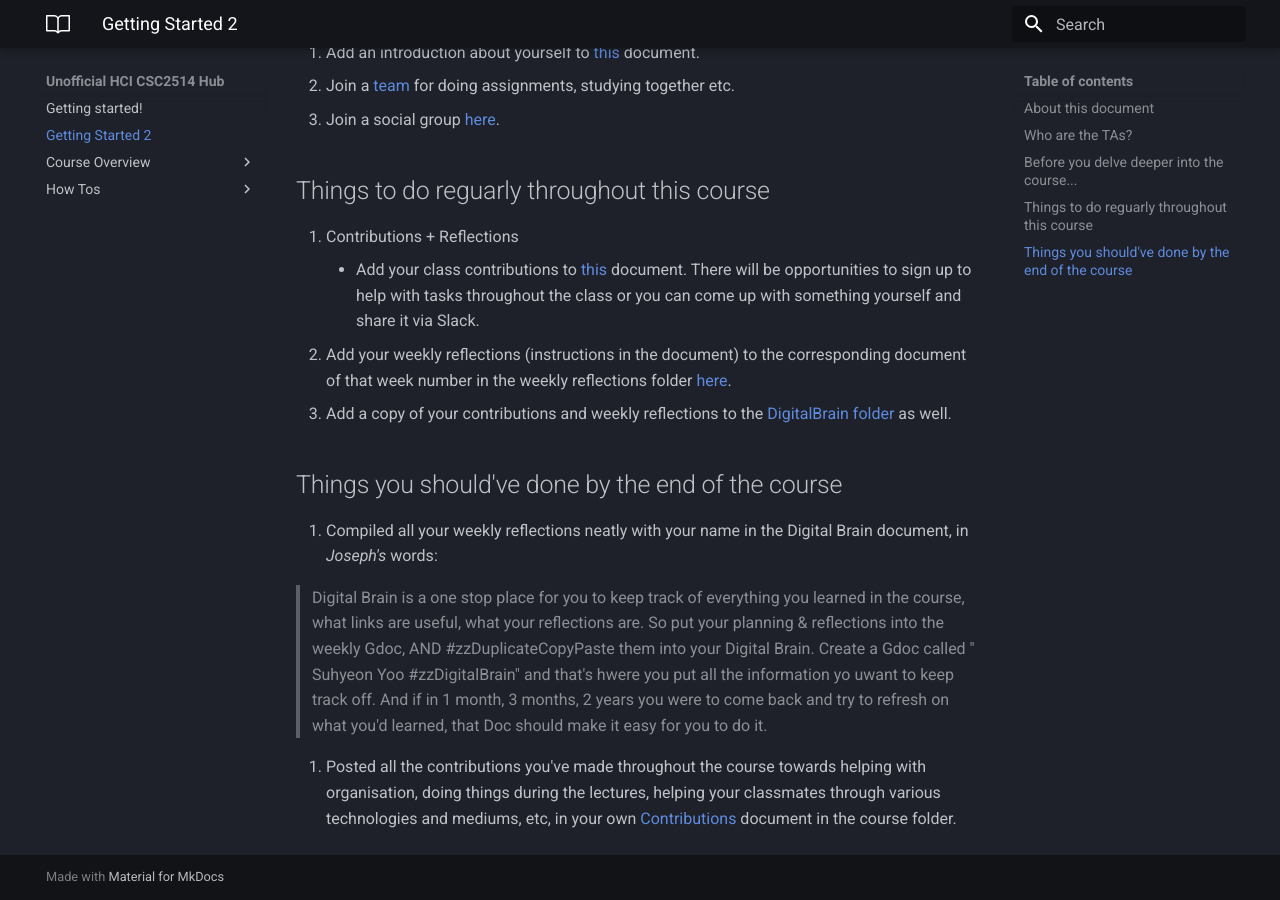
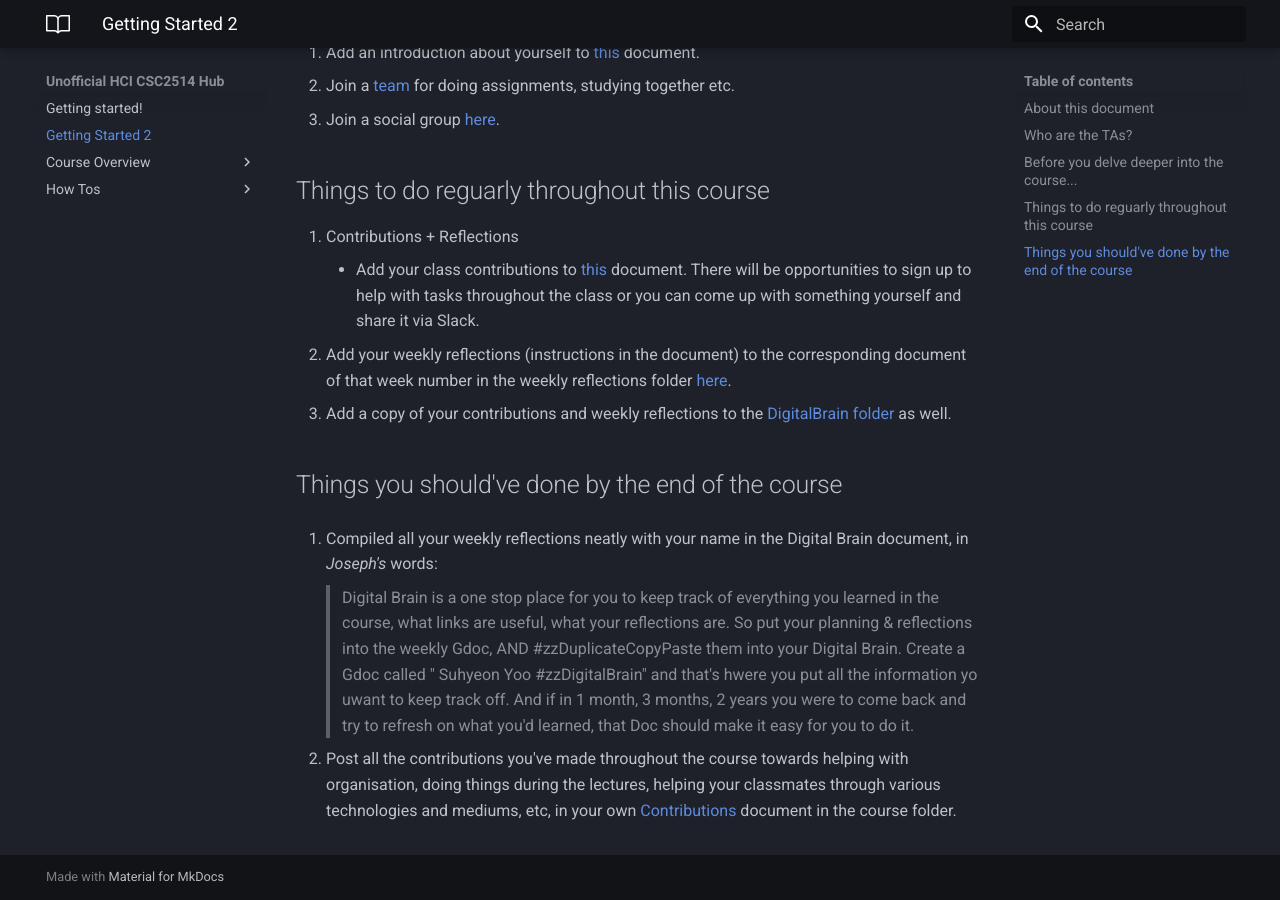
Before and after one commit to yashprakash13/hci2514, an MkDocs documentation site: the page built from docs/index2.md, in a window 1280 px wide and 900 px high, scrolled down 608 px. Built offline with MkDocs 1.6.1 and Material for MkDocs 9.7.7, drawn with Linux system fonts in a browser that asks for light colours.

Commit message:
built recent version.

```diff
--- a/docs/index2.md
+++ b/docs/index2.md
@@ -31,7 +31,6 @@ Create a copy of this file for yourself and check off each item as you complete
 ## Things you should've done by the end of the course
 
 1. Compiled all your weekly reflections neatly with your name in the Digital Brain document, in *Joseph's* words:
-
 > Digital Brain is a one stop place for you to keep track of everything you learned in the course, what links are useful, what your reflections are. So put your planning & reflections into the weekly Gdoc, AND #zzDuplicateCopyPaste them into your Digital Brain. Create a Gdoc called " Suhyeon Yoo #zzDigitalBrain" and that's hwere you put all the information yo uwant to keep track off. And if in 1 month, 3 months, 2 years you were to come back and try to refresh on what you'd learned, that Doc should make it easy for you to do it.
 
-2. Posted all the contributions you've made throughout the course towards helping with organisation, doing things during the lectures, helping your classmates through various technologies and mediums, etc, in your own [Contributions](https://drive.google.com/drive/folders/1xhJ713a8js2I-q-wpxFBcTqi0qv3YBD5?usp=sharing) document in the course folder.
+2. Post all the contributions you've made throughout the course towards helping with organisation, doing things during the lectures, helping your classmates through various technologies and mediums, etc, in your own [Contributions](https://drive.google.com/drive/folders/1xhJ713a8js2I-q-wpxFBcTqi0qv3YBD5?usp=sharing) document in the course folder.
```
Also changed, not shown: 1 other file.
